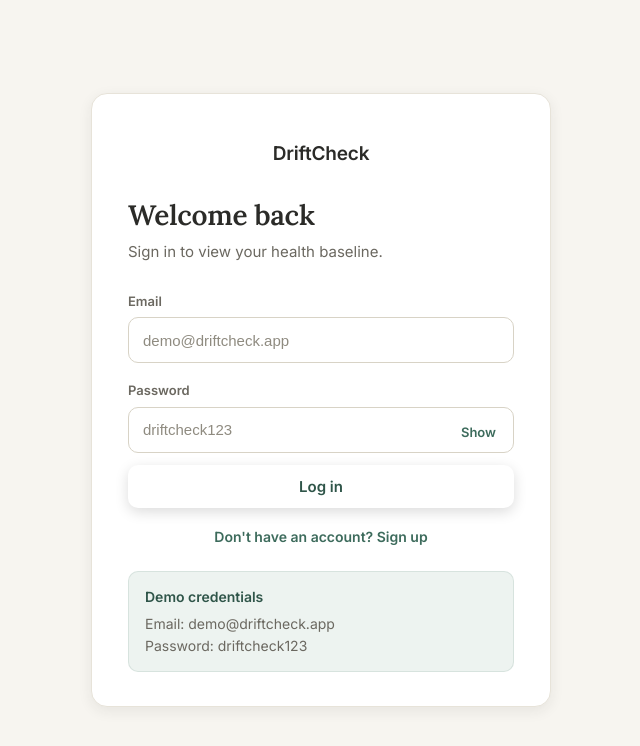
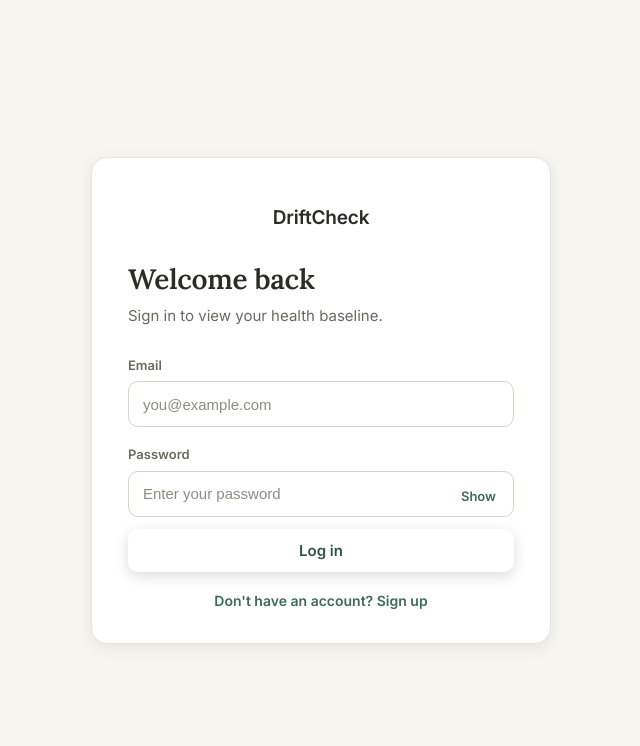
Before and after one commit to NafeesathNawfa/DriftCheck-VIT, a React (Vite) app in the folder driftcheck/: page / in a window 1280 px wide. Shown: the top 746 px of the page, without its empty margins (319-959 px from the left). Built offline with nearby package versions, Linux system fonts and the light colour scheme; no server answers.

Commit message:
Remove demo credentials from login

```diff
--- a/driftcheck/src/components/LoginScreen.css
+++ b/driftcheck/src/components/LoginScreen.css
@@ -112,6 +112,14 @@
 
 .login-submit {
   margin-top: 22px;
+  background: var(--accent);
+  color: #fff;
+  box-shadow: 0 4px 14px rgba(61, 107, 92, 0.24);
+}
+
+.login-submit:hover {
+  background: var(--accent-strong);
+  box-shadow: 0 6px 18px rgba(61, 107, 92, 0.3);
 }
 
 .login-forgot {
@@ -128,27 +136,6 @@
 
 .login-forgot:hover {
   text-decoration: underline;
-}
-
-.demo-box {
-  margin-top: 26px;
-  padding: 14px 16px;
-  background: var(--accent-tint);
-  border: 1px solid var(--accent-soft);
-  border-radius: var(--radius-sm);
-  font-size: 14px;
-}
-
-.demo-box strong {
-  display: block;
-  margin-bottom: 6px;
-  color: var(--accent-strong);
-}
-
-.demo-box p {
-  margin: 0;
-  color: var(--ink-soft);
-  line-height: 1.6;
 }
 
 .login-privacy-footer {
--- a/driftcheck/src/components/LoginScreen.jsx
+++ b/driftcheck/src/components/LoginScreen.jsx
@@ -1,9 +1,6 @@
 import { useState } from 'react'
 import { supabase } from '../lib/supabaseClient'
 import './LoginScreen.css'
-
-const DEMO_EMAIL = 'demo@driftcheck.app'
-const DEMO_PASSWORD = 'driftcheck123'
 
 function LoginScreen({ onLogin }) {
   const [email, setEmail] = useState('')
@@ -71,7 +68,7 @@ function LoginScreen({ onLogin }) {
           <input
             id="email"
             type="email"
-            placeholder={DEMO_EMAIL}
+            placeholder="you@example.com"
             value={email}
             onChange={(event) => setEmail(event.target.value)}
             autoComplete="email"
@@ -85,7 +82,7 @@ function LoginScreen({ onLogin }) {
             <input
               id="password"
               type={showPassword ? 'text' : 'password'}
-              placeholder={DEMO_PASSWORD}
+              placeholder="Enter your password"
               value={password}
               onChange={(event) => setPassword(event.target.value)}
               autoComplete={mode === 'login' ? 'current-password' : 'new-password'}
@@ -126,14 +123,6 @@ function LoginScreen({ onLogin }) {
             : 'Already have an account? Log in'}
         </button>
 
-        <div className="demo-box">
-          <strong>Demo credentials</strong>
-          <p>
-            Email: {DEMO_EMAIL}
-            <br />
-            Password: {DEMO_PASSWORD}
-          </p>
-        </div>
       </section>
     </main>
   )
```
